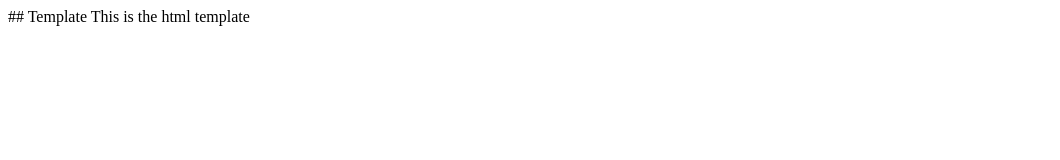
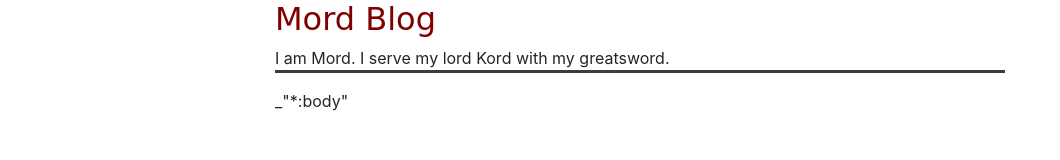
Before and after one commit to jostylr/mord, a website: page template.htm in a window 1280 px wide. Shown: the whole page, without its empty margins (0-1060 px from the left). Drawn offline with nearby package versions, Linux system fonts and the light colour scheme; files that its build step writes are made by us from their sources.

Commit message:
advancing

```diff
--- a/package.json
+++ b/package.json
@@ -30,6 +30,8 @@
   "dependencies":{
     "jsdom" : "=0.8.8",
     "html-md" : "=3.0.2"
+    "literate-programming": "~0.7.5",
+    "marked": "~0.3.0"
   },
   "private":true,
   "scripts" : {
--- a/template.htm
+++ b/template.htm
@@ -1,3 +1,39 @@
-## Template
+<!DOCTYPE html>
+<html lang="en">
+    <head>
+        <meta charset="utf-8">
+        <meta name="viewport" content="width=device-width, initial-scale=1.0">
+        <title>_"*:title"</title>
+        <link rel="stylesheet" href="bootstrap.css">
+        <style>
+            #site-title h2  a {font-family: cursive; color: maroon}
+            #site-title {border-bottom: medium solid #3C3C3C}
+            article {background-color: #3C3C3C}
+            .row {margin-bottom: 1em}
+        </style>
+    </head>
+    <body>
+    <div class="container">
+    <div class="row">
+    <div class="column col-sm-2"></div>
+    <div class="column col-sm-8">
+    <div id="site-title">
+        <h2>
+            <a href="http://www.jostylr.com/mordblog/" title="Mord Blog" rel="home">Mord Blog</a>
+        </h2>
+        <div id="site-description">I am Mord. I serve my lord Kord with my greatsword.</div>
+    </div>
+    </div>
+    <div class="column col-sm-2"></div>
+    </div>
+    <div class="row">
+    <div class="column col-sm-2"></div>
+    <div class="column col-sm-8">
+    _"*:body"
+    </div>
+    <div class="column col-sm-2"></div>
 
-This is the html template
+    </div>
+    </div>
+    </body>
+</html>
```
Also changed, not shown: structure.md (+8 -1 lines), toc.htm (+1 -3 lines).
